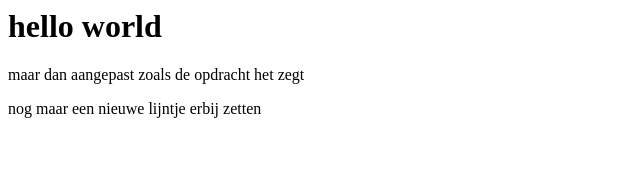
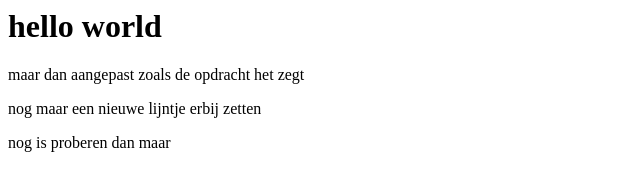
Before and after one commit to stefGeybels/my-second-repo, a plain HTML site: page index.html in a window 1280 px wide. Shown: the whole page, without its empty margins (0-640 px from the left). Drawn offline with Linux system fonts and the light colour scheme.

Commit message:
Update index.html

```diff
--- a/index.html
+++ b/index.html
@@ -2,3 +2,4 @@
 <p>maar dan aangepast zoals de opdracht het zegt</p>
 <p>nog maar een nieuwe lijntje erbij zetten
 </p>
+<p>nog is proberen dan maar</p>
```
